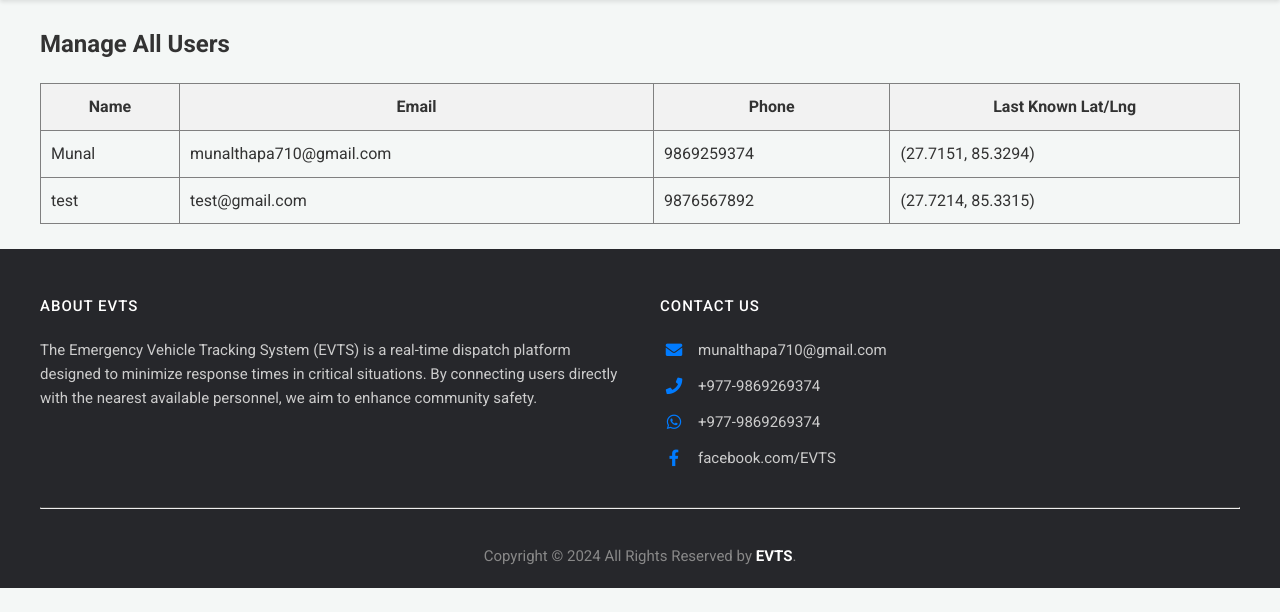
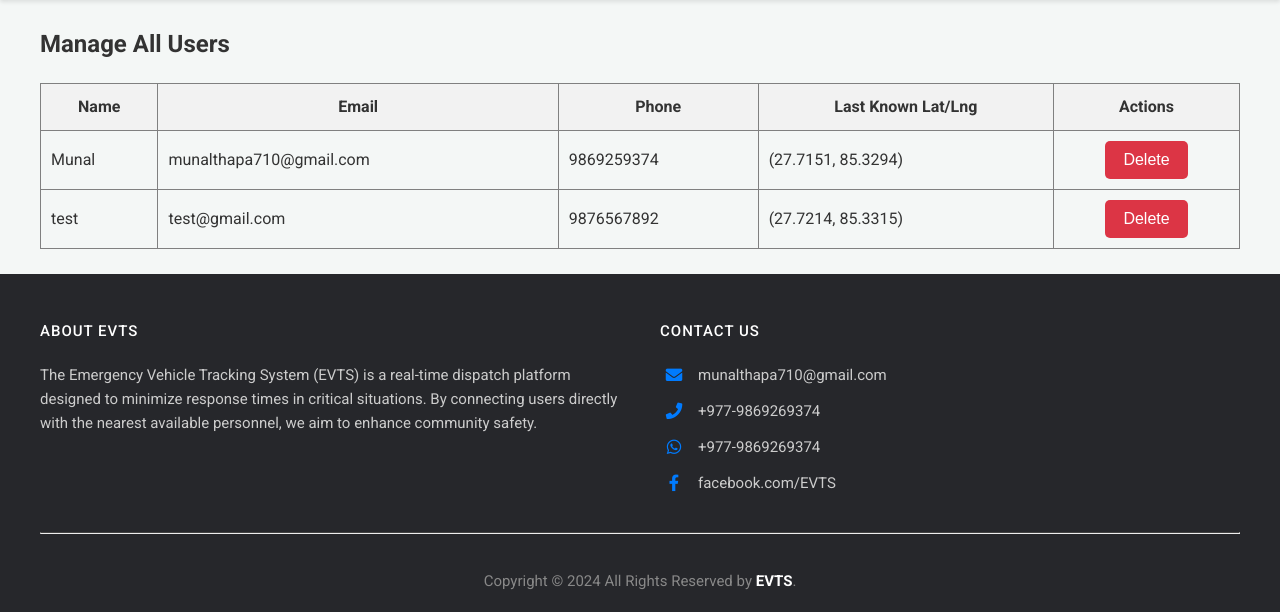
Before and after one commit to Munalthapa710/college_project, a Flask app: page /admin/manage-users in a window 1280 px wide. Shown: the part 64-676 px from the top of the page. Run offline with Flask 3, Linux system fonts and the light colour scheme; a user stored in the database is signed in.

Commit message:
last_patches

```diff
--- a/app.py
+++ b/app.py
@@ -1028,6 +1028,33 @@ def manage_drivers():
     all_drivers = Driver.query.order_by(Driver.is_approved.asc()).all()
     response = make_response(render_template('admin_manage_drivers.html', admin=admin, drivers=all_drivers))
     return add_no_cache_to_response(response)
+@app.route('/admin/delete-user/<user_email>', methods=['POST'])
+@login_required_admin
+def delete_user(user_email):
+    # Find the user to be deleted from the User table.
+    user = User.query.get(user_email)
+
+    if not user:
+        return jsonify({'success': False, 'message': 'User not found.'}), 404
+
+    user_name = user.name # Store the name for the flash message.
+
+    try:
+        # Delete the user from the database.
+        db.session.delete(user)
+
+        # Anonymize their ride requests to preserve history.
+        RideRequest.query.filter_by(user_email=user_email).update({"user_email": "deleted_user@evts.com"})
+
+        db.session.commit()
+
+        flash(f"User '{user_name}' and their associated ride records have been permanently deleted.", "success")
+        return jsonify({'success': True, 'message': f"User {user_name} has been deleted."})
+
+    except Exception as e:
+        db.session.rollback()
+        print(f"Error deleting user {user_email}: {e}")
+        return jsonify({'success': False, 'message': 'An error occurred while trying to delete the user.'}), 500
 
 @app.route('/admin/delete-driver/<driver_email>', methods=['POST'])
 @login_required_admin
--- a/templates/admin_manage_users.html
+++ b/templates/admin_manage_users.html
@@ -8,11 +8,12 @@
             <th style="padding: 10px;">Email</th>
             <th style="padding: 10px;">Phone</th>
             <th style="padding: 10px;">Last Known Lat/Lng</th>
+            <th style="padding: 10px;">Actions</th>
         </tr>
     </thead>
     <tbody>
     {% for user in users %}
-    <tr>
+    <tr id="user-row-{{ user.email.replace('@', '_').replace('.', '_') }}">
         <td style="padding: 10px;">{{ user.name }}</td>
         <td style="padding: 10px;">{{ user.email }}</td>
         <td style="padding: 10px;">{{ user.phone }}</td>
@@ -23,8 +24,50 @@
                 Not Set
             {% endif %}
         </td>
+        <td style="padding: 10px; text-align: center;">
+            <button class="btn-cancel" onclick="deleteUser('{{ user.email }}')">
+                Delete
+            </button>
+        </td>
     </tr>
     {% endfor %}
     </tbody>
 </table>
 {% endblock %}
+{% block scripts_extra %}
+<script>
+    function deleteUser(email) {
+        // Show a confirmation dialog.
+        if (!confirm(`Are you absolutely sure you want to PERMANENTLY DELETE the user '${email}'? This action cannot be undone.`)) {
+            return;
+        }
+
+        // Send a POST request to the new user delete endpoint.
+        fetch(`/admin/delete-user/${email}`, {
+            method: 'POST',
+            headers: {
+                'Content-Type': 'application/json'
+            }
+        })
+        .then(response => response.json())
+        .then(data => {
+            if (data.success) {
+                // If deletion was successful on the server, remove the user's row from the HTML table.
+                const rowId = `user-row-${email.replace('@', '_').replace('.', '_')}`;
+                const row = document.getElementById(rowId);
+                if (row) {
+                    row.style.transition = 'opacity 0.5s ease';
+                    row.style.opacity = '0';
+                    setTimeout(() => row.remove(), 500);
+                }
+            } else {
+                alert('Error: ' + data.message);
+            }
+        })
+        .catch(error => {
+            console.error('Error:', error);
+            alert('An unexpected error occurred during the deletion process.');
+        });
+    }
+</script>
+{% endblock %}
```
Also changed, not shown: instance/database.db.
